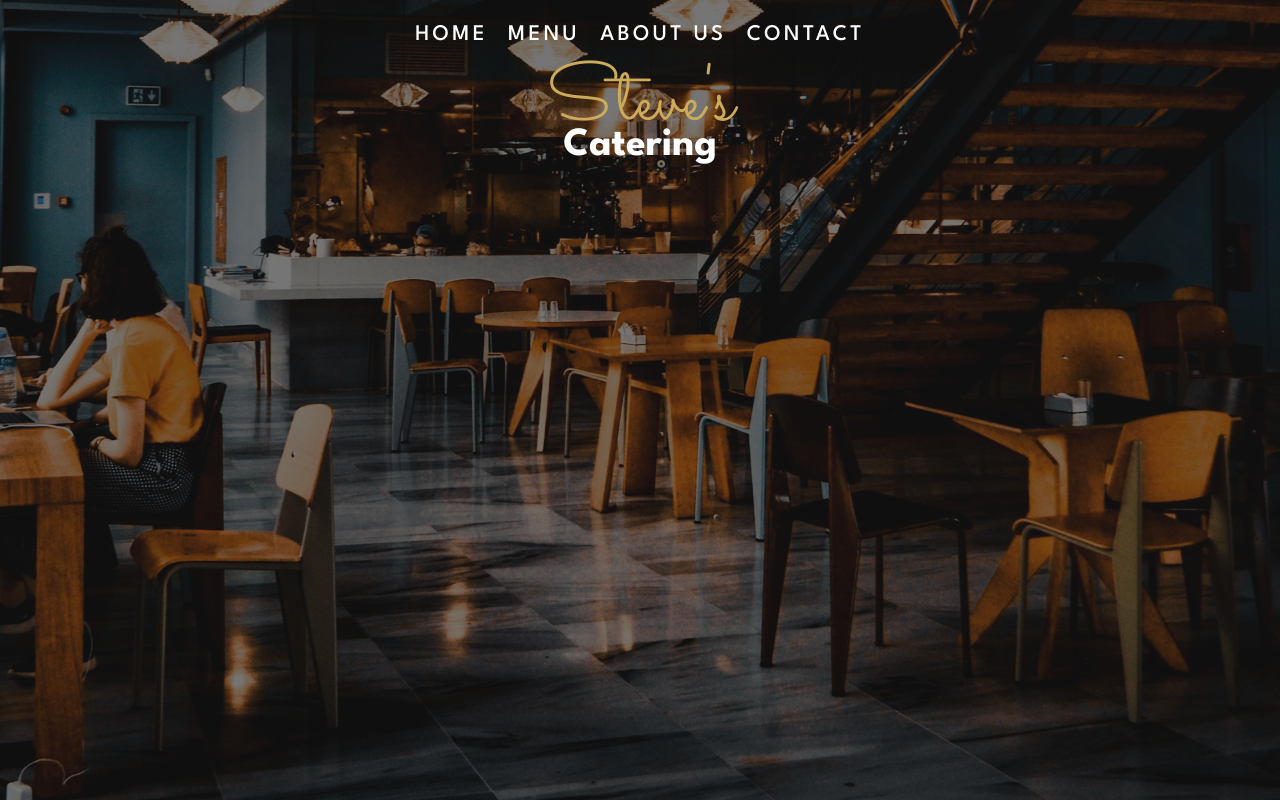
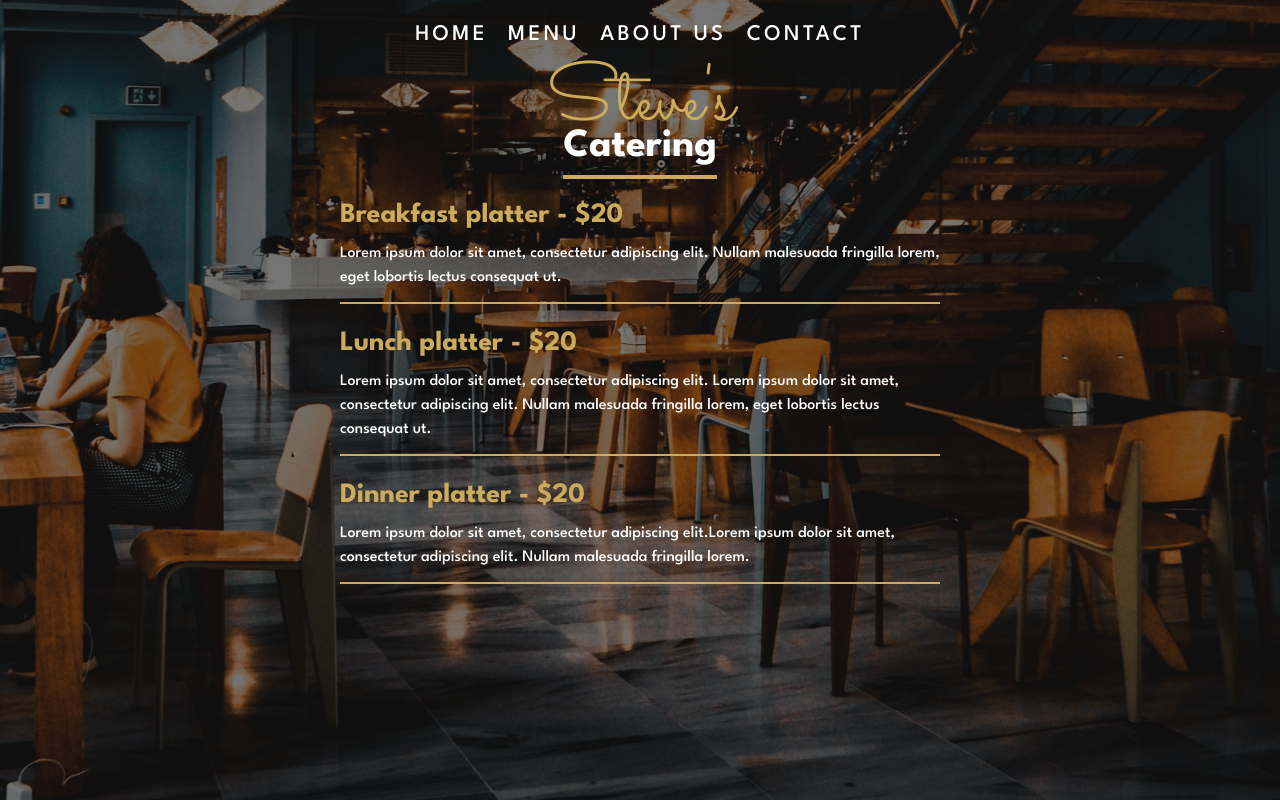
Before and after one commit to stevec-afk/restaurant-page, a website built with webpack: page src/template.html in a window 1280 px wide. Both pictures are taken after a click on the button "MENU". Built offline with nearby package versions, Linux system fonts and the light colour scheme.

Commit message:
Main & menu pages

```diff
--- a/src/index.js
+++ b/src/index.js
@@ -8,7 +8,7 @@
 const $content = document.getElementById("content");
 const $navbar = document.getElementById("navbar");
 
-// Funciton to create HTML elements easier
+// Helper funciton to create HTML elements easier
 function createHtmlElement (type, content, classes, id){
     const element = document.createElement(type);
     if (content) element.innerText = content;
--- a/src/pages/menu.js
+++ b/src/pages/menu.js
@@ -1,16 +1,52 @@
 import { $content, createHtmlElement } from "../index.js";
 
-// (type, content, classes, id)
+const menu = [
+    {
+        name: "Breakfast platter  -  $20",
+        description:
+        "Lorem ipsum dolor sit amet, consectetur adipiscing elit. Nullam malesuada fringilla lorem, eget lobortis lectus consequat ut."
+    },
+    {
+        name: "Lunch platter  -  $20",
+        description:
+        "Lorem ipsum dolor sit amet, consectetur adipiscing elit. Lorem ipsum dolor sit amet, consectetur adipiscing elit. Nullam malesuada fringilla lorem, eget lobortis lectus consequat ut."
+    },
+    {
+        name: "Dinner platter  -  $20",
+        description:
+        "Lorem ipsum dolor sit amet, consectetur adipiscing elit.Lorem ipsum dolor sit amet, consectetur adipiscing elit. Nullam malesuada fringilla lorem."
+    }
+];
+
+// createHtmlElement("type", "content", [classes], "id")
 
 function render() {
-    const $home = createHtmlElement("div", undefined, undefined, "logo");
+    const $logo = createHtmlElement("div", undefined, undefined, "logo");
     const $h2 = createHtmlElement("h2", "Steve's", ["small"]);
     const $h1 = createHtmlElement("h1", "Catering", ["small"]);
+    const $menu = createHtmlElement("div", undefined, undefined, "menu")
 
-    $content.innerHTML = "";
-    $home.appendChild($h2);
-    $home.appendChild($h1);
-    $content.appendChild($home);
+    $content.innerHTML = ""; // Clear content div
+    $logo.appendChild($h2);
+    $logo.appendChild($h1);
+    $content.appendChild($logo);
+
+    menu.forEach((item) => {
+        const $div = createHtmlElement("div", undefined, ["menu-item"]);
+        const $name = createHtmlElement("h1", item.name);
+        const $description = createHtmlElement("p", item.description);
+        // const $price = createHtmlElement("h2", item.price);
+        const $hr = createHtmlElement("hr", undefined, ["breakline"]);
+
+        $div.appendChild($name);
+        $div.appendChild($description);
+        // $div.appendChild($price);
+        $div.appendChild($hr);
+        $menu.appendChild($div);
+    });
+
+    $content.appendChild($menu);
+
 }
 
 export {render as renderMenu};
--- a/src/styles.css
+++ b/src/styles.css
@@ -8,9 +8,9 @@ html {
 *,
 *::before,
 *::after {
-  box-sizing: inherit;
-  margin: 0;
-  padding: 0;
+    box-sizing: inherit;
+    margin: 0;
+    padding: 0;
 }
 
 body {
@@ -53,30 +53,38 @@ nav button:hover {
     border-bottom: 2px solid #CCAB5B;
 }
 
+/* Break line styles */
+.breakline {
+    max-width: 600px;
+    border: 1px solid #CCAB5B;
+    margin: 12px auto;
+}
+
 /* Applies animation fade-in to any children under #content */
 
 #content > * {
     height:90%;
     animation: fadeIn .5s;
+
 }
 
 @keyframes fadeIn {
     0% {opacity: 0;}
     100% {opacity: 1;}
 }
-
 /* Styles for the logo (with small variant) */
 
 #logo {
     display: grid;
-    grid-template-rows: 36% min-content 13% 1fr;
+    grid-template-rows: 36% min-content;
+    grid-auto-rows: 1fr;
     justify-items: center;
     position: relative;
-    top: 5rem;
     font-size: 10rem;
+    padding-top: 0.4em;
 
     &:has(.small) {
-        top: 2rem;
+        padding-top: 0.2em;
     }
 
     & > h2 {
@@ -95,15 +103,47 @@ nav button:hover {
         font-size: .5em;
         &.small {
             font-size: .25em;
-            border-bottom: none;
+            /* border-bottom: none; */
         }
     }
     & > p {
         margin-top: 20px;
         font-weight: 400;
         font-size: .16em;
+        &.small {
+            font-size: .32em;
+        }
     }
 }
 
+/* Menu styles */
 
-/* Menu styles */
+#menu {
+    display: flex;
+    flex-direction: column;
+    align-items: center;
+
+}
+
+.menu-item {
+    text-align: left;
+    max-width: 600px;
+    & > h1 {
+        color: #CCAB5B;
+        padding: .50em 0;
+        font-size: 1.75rem;
+    }
+
+    & > h2 {
+        color: #CCAB5B;
+        padding-bottom: .50em;
+    }
+
+    & > p {
+        line-height: 150%;
+        font-size: 1rem;
+        font-weight: 500;
+        text-align: left;
+    }
+
+}
--- a/src/template.html
+++ b/src/template.html
@@ -3,7 +3,7 @@
 <head>
     <meta charset="UTF-8">
     <meta name="viewport" content="width=device-width, initial-scale=1.0">
-    <title>Restaurant Page</title>
+    <title>Steve's Catering</title>
     <!-- <link rel="stylesheet" href="styles.css"> -->
     <link rel="shortcut icon" href="#"> <!-- No icon -->
     <link rel="preconnect" href="https://fonts.googleapis.com">
```
